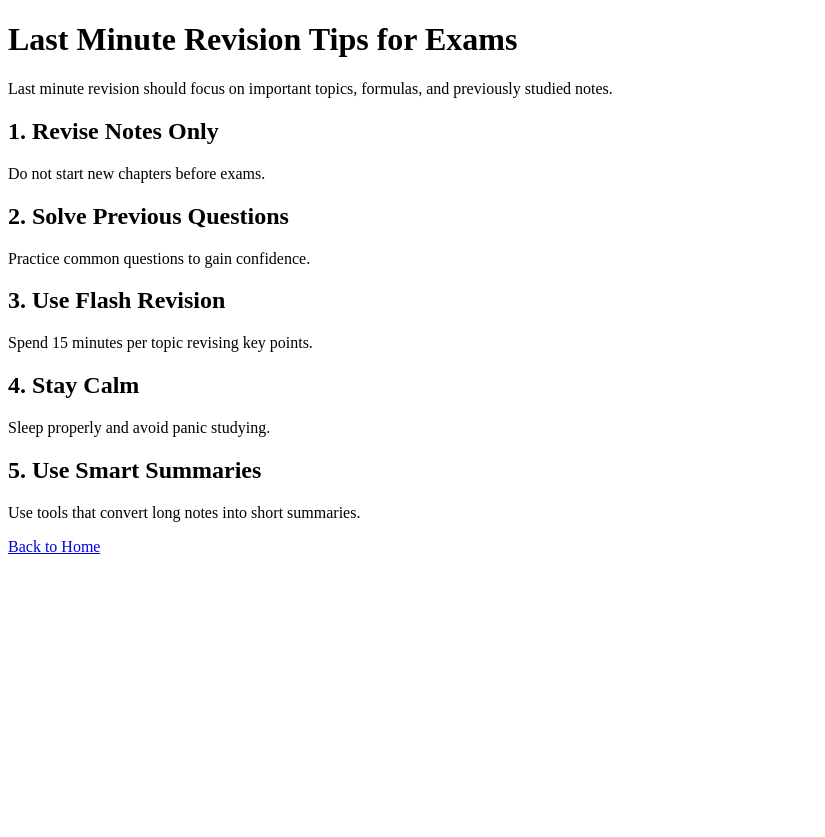
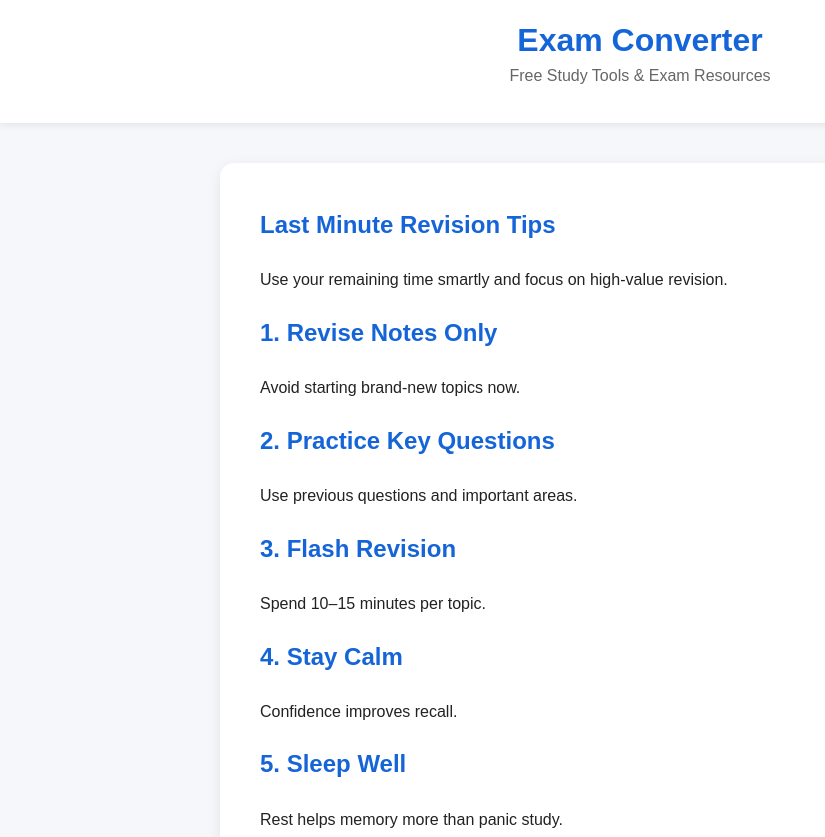
Before and after one commit to ajithogv-av/exam-converter, a plain HTML site: page last-minute-revision.html in a window 1280 px wide. Shown: the top 837 px of the page, without its empty margins (0-825 px from the left). Before the commit the page ends 800 px from the top, so only its background shows below. Drawn offline with Linux system fonts and the light colour scheme.

Commit message:
Update last-minute-revision.html

```diff
--- a/last-minute-revision.html
+++ b/last-minute-revision.html
@@ -1,29 +1,60 @@
 <!DOCTYPE html>
-<html>
+<html lang="en">
 <head>
-<title>Last Minute Revision Tips for Exams</title>
-<meta name="description" content="Best last minute revision strategies for students before exams.">
+<meta charset="UTF-8">
+<meta name="viewport" content="width=device-width, initial-scale=1.0">
+<title>Last Minute Revision Tips</title>
+
+<style>
+body{margin:0;font-family:Arial,sans-serif;background:#f5f7fb;color:#222;}
+header{background:#fff;padding:22px;text-align:center;box-shadow:0 2px 8px rgba(0,0,0,.08);}
+header h1{margin:0;color:#1565d8;}
+header p{margin-top:8px;color:#666;}
+.container{display:flex;justify-content:center;padding:40px 20px;}
+.card{width:100%;max-width:760px;background:#fff;padding:40px;border-radius:14px;box-shadow:0 4px 14px rgba(0,0,0,.08);line-height:1.8;}
+h2{color:#1565d8;margin-top:0;}
+.button{display:inline-block;margin-top:25px;padding:12px 20px;background:#1565d8;color:#fff;border-radius:8px;text-decoration:none;}
+footer{text-align:center;padding:25px;font-size:14px;color:#666;}
+</style>
 </head>
+
 <body>
-<h1>Last Minute Revision Tips for Exams</h1>
 
-<p>Last minute revision should focus on important topics, formulas, and previously studied notes.</p>
+<header>
+<h1>Exam Converter</h1>
+<p>Free Study Tools & Exam Resources</p>
+</header>
+
+<div class="container">
+<div class="card">
+
+<h2>Last Minute Revision Tips</h2>
+
+<p>Use your remaining time smartly and focus on high-value revision.</p>
 
 <h2>1. Revise Notes Only</h2>
-<p>Do not start new chapters before exams.</p>
+<p>Avoid starting brand-new topics now.</p>
 
-<h2>2. Solve Previous Questions</h2>
-<p>Practice common questions to gain confidence.</p>
+<h2>2. Practice Key Questions</h2>
+<p>Use previous questions and important areas.</p>
 
-<h2>3. Use Flash Revision</h2>
-<p>Spend 15 minutes per topic revising key points.</p>
+<h2>3. Flash Revision</h2>
+<p>Spend 10–15 minutes per topic.</p>
 
 <h2>4. Stay Calm</h2>
-<p>Sleep properly and avoid panic studying.</p>
+<p>Confidence improves recall.</p>
 
-<h2>5. Use Smart Summaries</h2>
-<p>Use tools that convert long notes into short summaries.</p>
+<h2>5. Sleep Well</h2>
+<p>Rest helps memory more than panic study.</p>
 
-<p><a href="index.html">Back to Home</a></p>
+<a class="button" href="index.html">Back to Home</a>
+
+</div>
+</div>
+
+<footer>
+<p>© Exam Converter</p>
+</footer>
+
 </body>
 </html>
```
